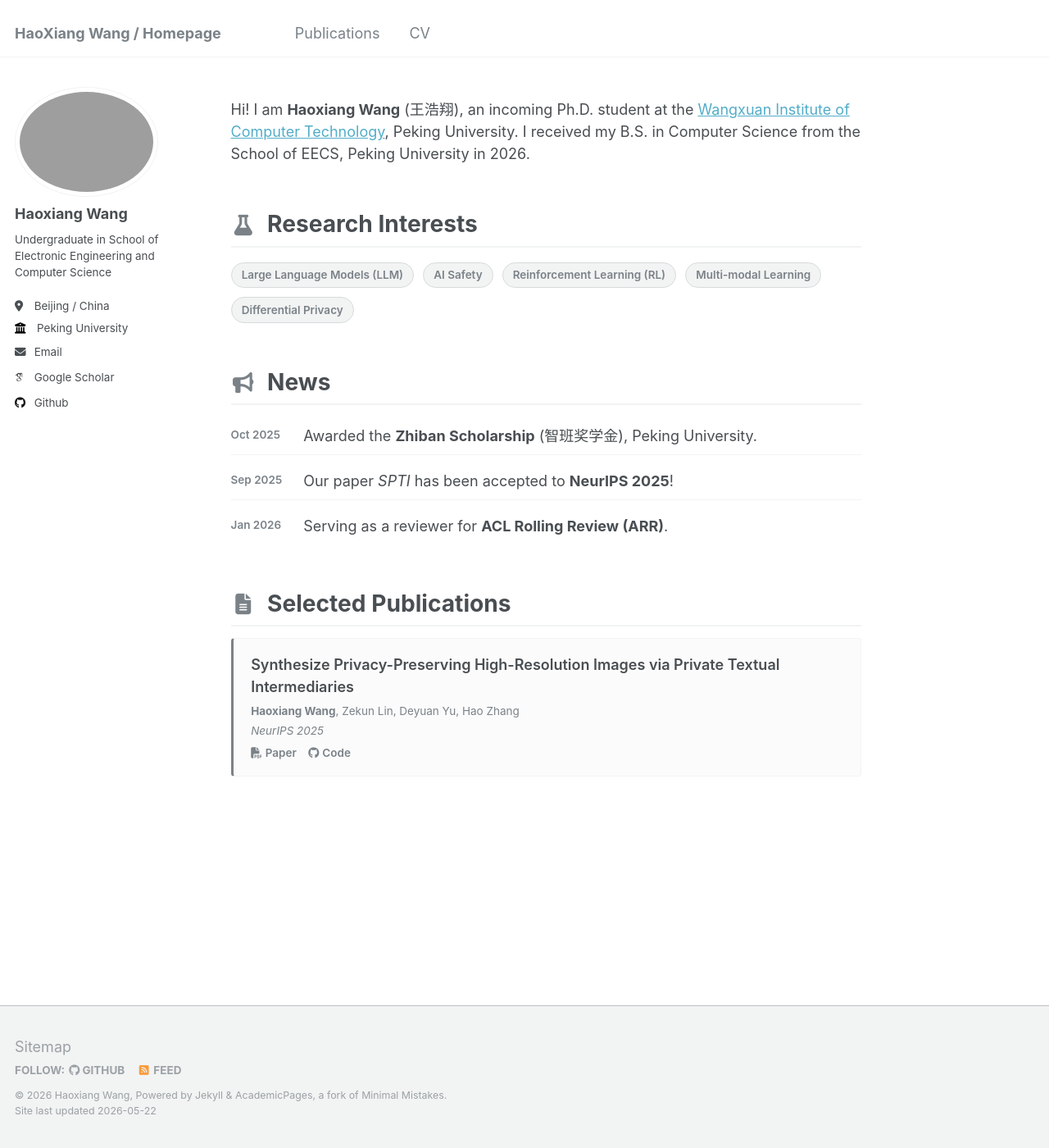
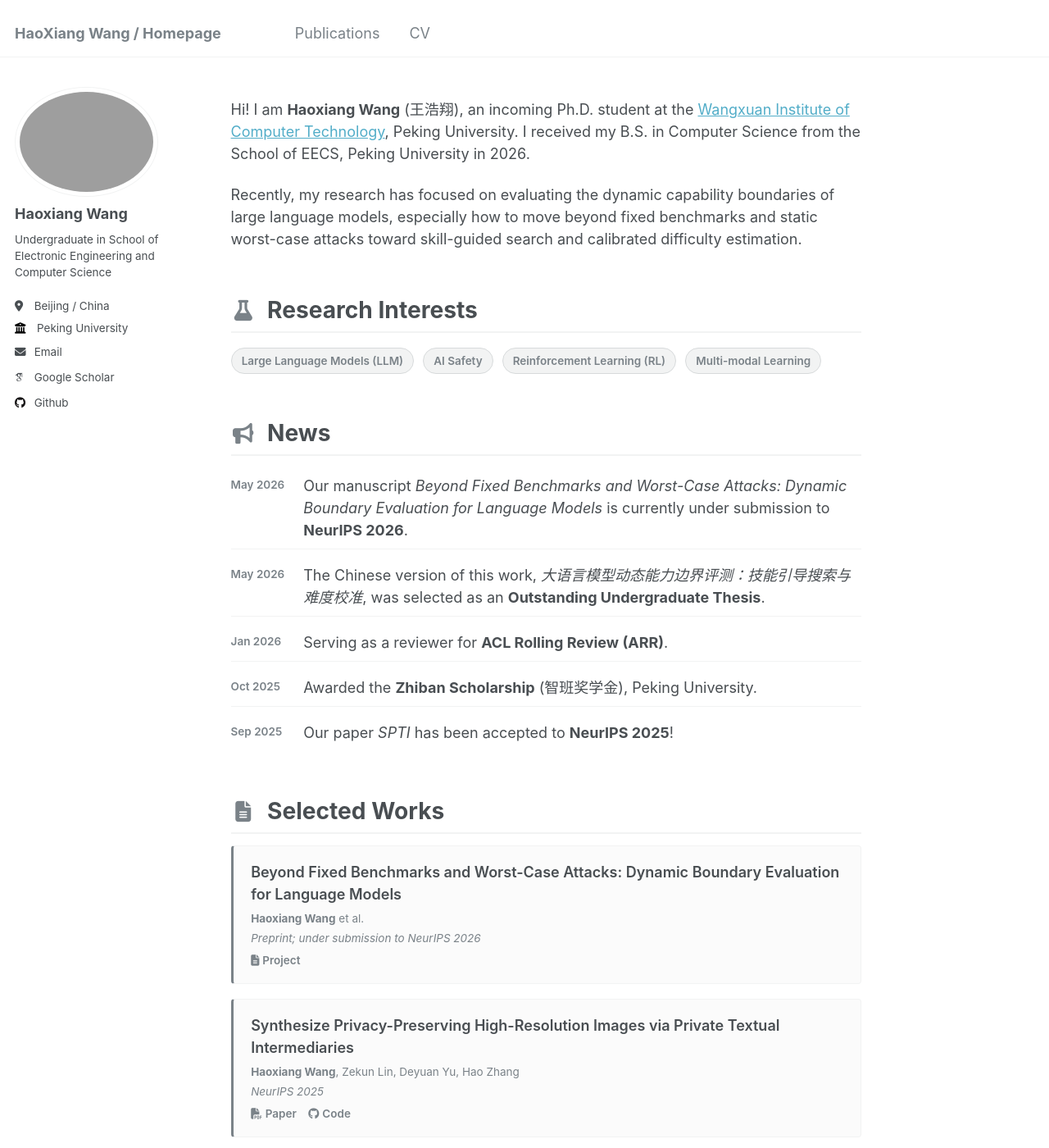
Before and after one commit to MarkGodrick/MarkGodrick.github.io, a Jekyll site: the page built from _pages/about.md, in a window 1280 px wide and 1400 px high. Shown: the whole window at 82% size. Built offline with Jekyll 4.4.1, drawn with Linux system fonts in a browser that asks for light colours; some web fonts are replaced.

Commit message:
update cv

```diff
--- a/_includes/archive-single.html
+++ b/_includes/archive-single.html
@@ -40,6 +40,8 @@
 
         {% if post.collection == 'teaching' %}
           <p> {{ post.type }}, <i>{{ post.venue }}</i>, {{ post.date | default: "1900-01-01" | date: "%Y" }} </p>
+        {% elsif post.collection == 'publications' and post.status %}
+          <p>{{ post.status }}, {{ post.date | default: "1900-01-01" | date: "%Y" }} </p>
         {% elsif post.collection == 'publications' %}
           <p>Published in <i>{{ post.venue }}</i>, {{ post.date | default: "1900-01-01" | date: "%Y" }} </p>
         {% elsif post.date %}
--- a/_pages/about.md
+++ b/_pages/about.md
@@ -9,6 +9,8 @@ redirect_from:
 
 Hi! I am **Haoxiang Wang** (王浩翔), an incoming Ph.D. student at the [Wangxuan Institute of Computer Technology](https://www.icst.pku.edu.cn/), Peking University. I received my B.S. in Computer Science from the School of EECS, Peking University in 2026.
 
+Recently, my research has focused on evaluating the dynamic capability boundaries of large language models, especially how to move beyond fixed benchmarks and static worst-case attacks toward skill-guided search and calibrated difficulty estimation.
+
 <div class="cv-section">
   <h2><i class="fas fa-flask cv-icon"></i> Research Interests</h2>
   <div class="cv-badges">
@@ -16,7 +18,6 @@ Hi! I am **Haoxiang Wang** (王浩翔), an incoming Ph.D. student at the [Wangxu
     <span class="cv-badge">AI Safety</span>
     <span class="cv-badge">Reinforcement Learning (RL)</span>
     <span class="cv-badge">Multi-modal Learning</span>
-    <span class="cv-badge">Differential Privacy</span>
   </div>
 </div>
 
@@ -25,6 +26,18 @@ Hi! I am **Haoxiang Wang** (王浩翔), an incoming Ph.D. student at the [Wangxu
   <div class="home-news">
     <ul>
       <li>
+        <span class="news-date">May 2026</span>
+        <span class="news-content">Our manuscript <em>Beyond Fixed Benchmarks and Worst-Case Attacks: Dynamic Boundary Evaluation for Language Models</em> is currently under submission to <strong>NeurIPS 2026</strong>.</span>
+      </li>
+      <li>
+        <span class="news-date">May 2026</span>
+        <span class="news-content">The Chinese version of this work, <em>大语言模型动态能力边界评测：技能引导搜索与难度校准</em>, was selected as an <strong>Outstanding Undergraduate Thesis</strong>.</span>
+      </li>
+      <li>
+        <span class="news-date">Jan 2026</span>
+        <span class="news-content">Serving as a reviewer for <strong>ACL Rolling Review (ARR)</strong>.</span>
+      </li>
+      <li>
         <span class="news-date">Oct 2025</span>
         <span class="news-content">Awarded the <strong>Zhiban Scholarship</strong> (智班奖学金), Peking University.</span>
       </li>
@@ -32,17 +45,21 @@ Hi! I am **Haoxiang Wang** (王浩翔), an incoming Ph.D. student at the [Wangxu
         <span class="news-date">Sep 2025</span>
         <span class="news-content">Our paper <em>SPTI</em> has been accepted to <strong>NeurIPS 2025</strong>!</span>
       </li>
-      <li>
-        <span class="news-date">Jan 2026</span>
-        <span class="news-content">Serving as a reviewer for <strong>ACL Rolling Review (ARR)</strong>.</span>
-      </li>
     </ul>
   </div>
 </div>
 
 <div class="cv-section">
-  <h2><i class="fas fa-file-alt cv-icon"></i> Selected Publications</h2>
+  <h2><i class="fas fa-file-alt cv-icon"></i> Selected Works</h2>
   <div class="home-pub">
+    <div class="pub-card">
+      <div class="pub-title">Beyond Fixed Benchmarks and Worst-Case Attacks: Dynamic Boundary Evaluation for Language Models</div>
+      <div class="pub-authors"><strong>Haoxiang Wang</strong> et al.</div>
+      <div class="pub-venue">Preprint; under submission to NeurIPS 2026</div>
+      <div class="pub-links">
+        <a href="/publications/2026-05-01-dynamic-boundary-evaluation/"><i class="fas fa-file-alt"></i>Project</a>
+      </div>
+    </div>
     <div class="pub-card">
       <div class="pub-title">Synthesize Privacy-Preserving High-Resolution Images via Private Textual Intermediaries</div>
       <div class="pub-authors"><strong>Haoxiang Wang</strong>, Zekun Lin, Deyuan Yu, Hao Zhang</div>
```
Also changed, not shown: _pages/cv.md (+6 -1 lines), _publications/2026-05-01-dynamic-boundary-evaluation.md (added, +15 -0 lines).
